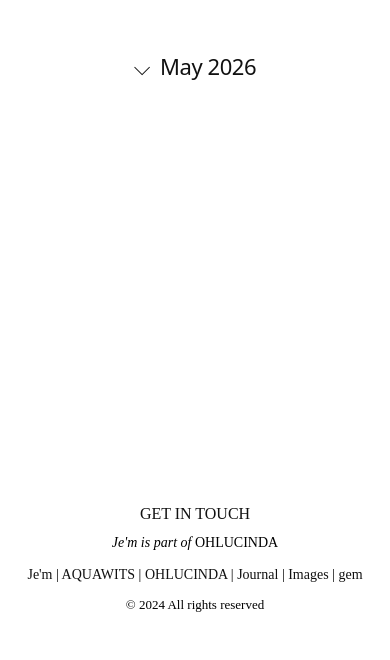
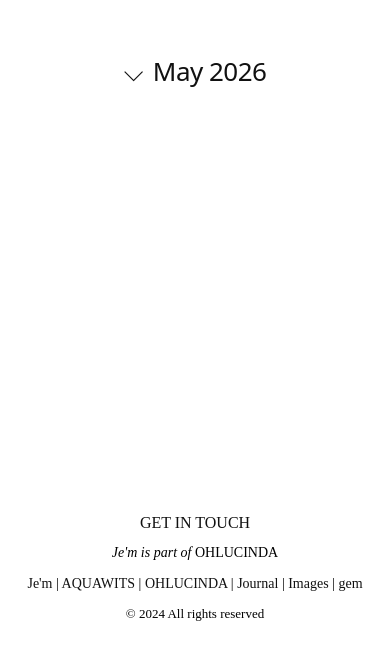
Before and after one commit to ohlucinda/ohlucinda-mobile, a Jekyll site: the page built from index.html, in a window 390 px wide. Shown: the top 660 px of the page. Built offline with Jekyll 4.4.1, drawn with Linux system fonts in a browser that asks for light colours.

Commit message:
Update style.css

```diff
--- a/assets/style.css
+++ b/assets/style.css
@@ -125,7 +125,7 @@ img {
   }
 
   summary {
-    font-size: 22px;
+    font-size: 26px;
   }
 
   details div {
```
